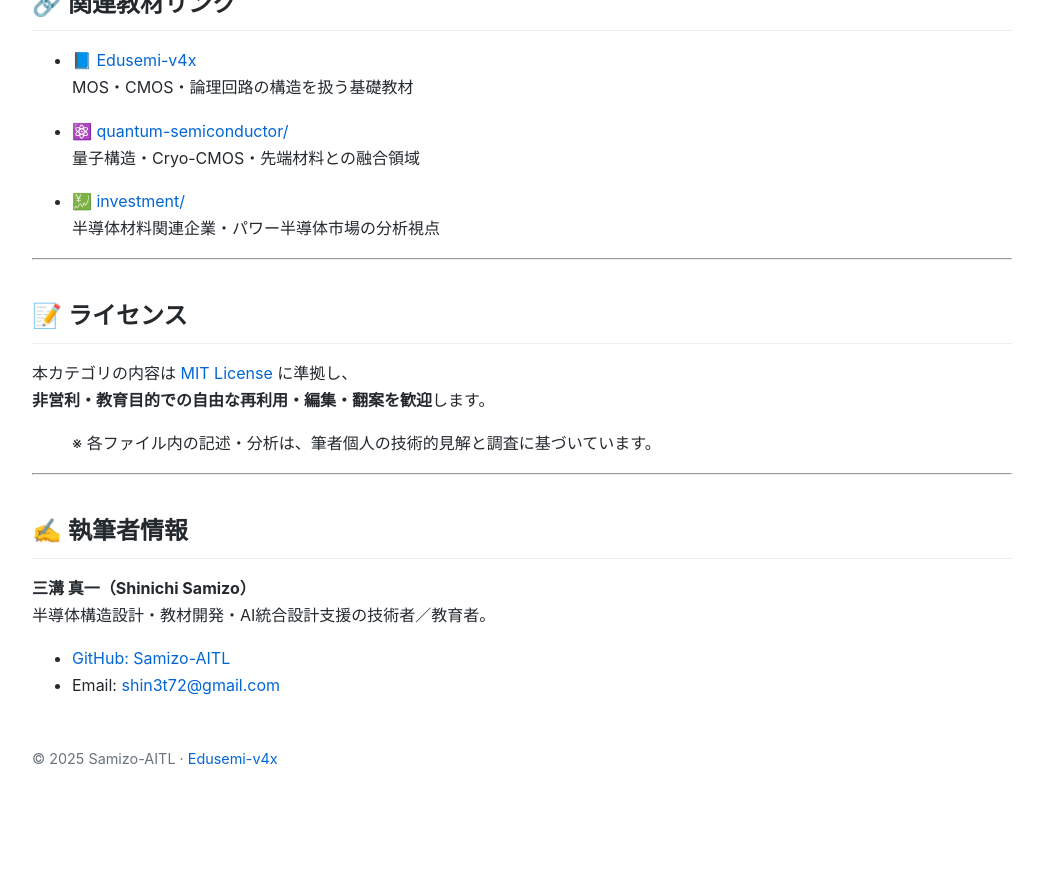
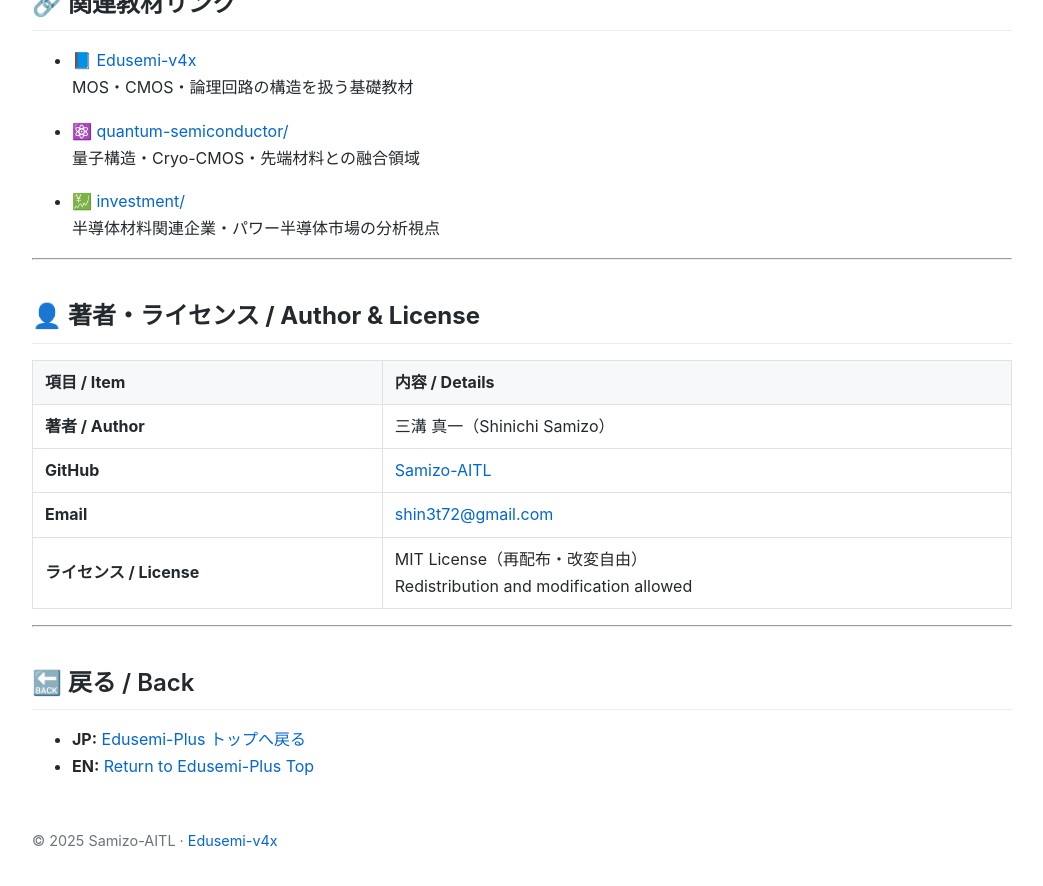
Before and after one commit to Samizo-AITL/Edusemi-Plus, a Jekyll site: the page built from materials/index.md, in a window 1280 px wide and 900 px high, scrolled down 1607 px. Shown: the top 886 px of the window, without its empty margins (118-1161 px from the left). Built offline with Jekyll 4.4.1, drawn with Linux system fonts in a browser that asks for light colours; before the commit the page ends 2425 px from its top, so only the background shows below that.

Commit message:
Update index.md

```diff
--- a/materials/index.md
+++ b/materials/index.md
@@ -70,18 +70,17 @@
 
 ---
 
-## 📝 ライセンス
+## 👤 **著者・ライセンス / Author & License**
 
-本カテゴリの内容は [MIT License](https://opensource.org/licenses/MIT) に準拠し、
-**非営利・教育目的での自由な再利用・編集・翻案を歓迎**します。
-
-> ※ 各ファイル内の記述・分析は、筆者個人の技術的見解と調査に基づいています。
+| **項目 / Item** | **内容 / Details** |
+|-----------------|--------------------|
+| **著者 / Author** | 三溝 真一（Shinichi Samizo） |
+| **GitHub** | [Samizo-AITL](https://github.com/Samizo-AITL) |
+| **Email** | [shin3t72@gmail.com](mailto:shin3t72@gmail.com) |
+| **ライセンス / License** | MIT License（再配布・改変自由）<br>Redistribution and modification allowed |
 
 ---
 
-## ✍️ 執筆者情報
-
-**三溝 真一（Shinichi Samizo）**
-半導体構造設計・教材開発・AI統合設計支援の技術者／教育者。
-- [GitHub: Samizo-AITL](https://github.com/Samizo-AITL)
-- Email: [shin3t72@gmail.com](mailto:shin3t72@gmail.com)
+## 🔙 戻る / Back
+- **JP:** [Edusemi-Plus トップへ戻る](https://samizo-aitl.github.io/Edusemi-Plus/index.html)
+- **EN:** [Return to Edusemi-Plus Top](https://samizo-aitl.github.io/Edusemi-Plus/index.html)
```
